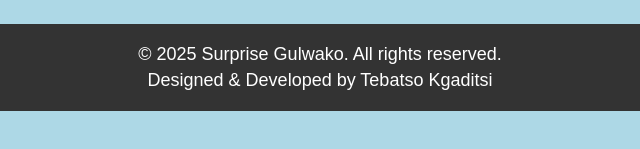
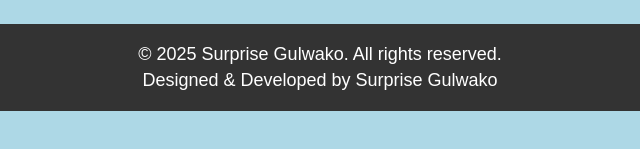
Before and after one commit to SurpriseGulwako/Gulwako-S., a plain HTML site: page contact.html in a window 1280 px wide. Shown: the part 391-540 px from the top of the page, 320-960 px from the left. Drawn offline with Linux system fonts and the light colour scheme.

Commit message:
Update contact.html

```diff
--- a/contact.html
+++ b/contact.html
@@ -44,7 +44,7 @@
 
 <footer>
     <p>&copy; 2025 Surprise Gulwako. All rights reserved.</p>
-    <p>Designed & Developed by Tebatso Kgaditsi</p>
+    <p>Designed & Developed by Surprise Gulwako</p>
 </footer>
 
 <!-- Font Awesome for icons -->
```
